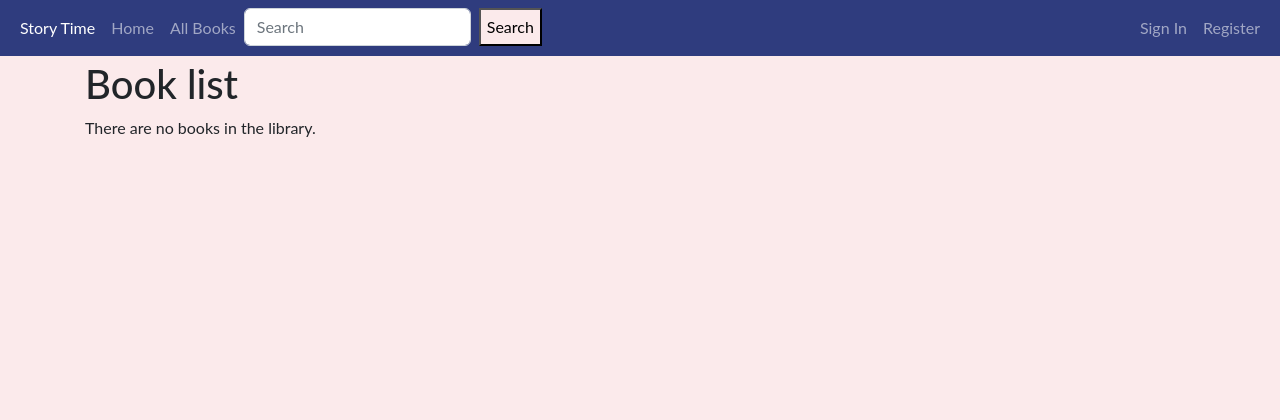
After one commit to nadiaverdha/book-reviews, a Django app: page /book/ in a window 1280 px wide. The commit adds this page. Shown: the top 420 px of the page. Run offline with Django 4.2, Linux system fonts and the light colour scheme; data that the repository does not hold is empty; some libraries are stand-ins or nearby versions.

Commit message:
Added some models

```diff
--- a/accounts/models.py
+++ b/accounts/models.py
@@ -11,5 +11,10 @@ from django.contrib.auth.models import (
 
 
 class User(AbstractUser):
+
+    email = models.CharField(max_length=500)
+    # firstname = models.CharField(max_length=500)
+    date_joined = models.DateTimeField(auto_now_add=True)
+
     def __str__(self):
         return self.username
--- /dev/null
+++ b/book/templates/book/book_list.html
@@ -0,0 +1,18 @@
+{% extends 'base.html' %}
+
+{% block content %}
+
+<h1> Book list</h1>
+
+{%if book_list%}
+
+{% for book in book_list %}
+      <li>
+        <a href="{{ book.get_absolute_url }}">{{ book.title }}</a> ({{book.author}})
+      </li>
+    {% endfor %}
+  </ul>
+  {% else %}
+    <p>There are no books in the library.</p>
+  {% endif %}
+{% endblock %}
--- /dev/null
+++ b/book/urls.py
@@ -0,0 +1,5 @@
+from django.urls import path
+
+from . import views
+
+urlpatterns = [path("", views.BookListView.as_view(), name="book_list")]
--- a/book/views.py
+++ b/book/views.py
@@ -1,3 +1,12 @@
 from django.shortcuts import render
+from django.views import generic
+from .models import Book, Author, Genre
 
 # Create your views here.
+
+
+class BookListView(generic.ListView):
+    model = Book
+    context_object_name = "book_list"
+
+    queryset = Book.objects.all()
--- a/main/urls.py
+++ b/main/urls.py
@@ -22,4 +22,5 @@ urlpatterns = [
     path("", include("pages.urls")),
     path("accounts/", include("registration.backends.default.urls")),
     path("accounts/", include("accounts.urls")),
+    path("book/", include("book.urls")),
 ]
--- a/pages/views.py
+++ b/pages/views.py
@@ -1,5 +1,6 @@
 from django.shortcuts import render
 from book.models import Book, Author, Genre
+from django.views import generic
 
 # Create your views here.
 
--- a/templates/base.html
+++ b/templates/base.html
@@ -32,9 +32,12 @@
               <li>
 
                 <li class="nav-item">
-                  <a class="nav-link" href="#">My Books</a>
+                  <a class="nav-link" href="{% url 'book_list' %}">All Books</a>
+
+
 
                 <li>
+
                 <form class="d-flex" role="search">
                   <input class="form-control me-2" type="search" placeholder="Search" aria-label="Search">
                   <button class="btn-outline-success" type="submit">Search</button>
```
Also changed, not shown: accounts/admin.py (+6 -1 lines), accounts/forms.py (+26 -26 lines).
